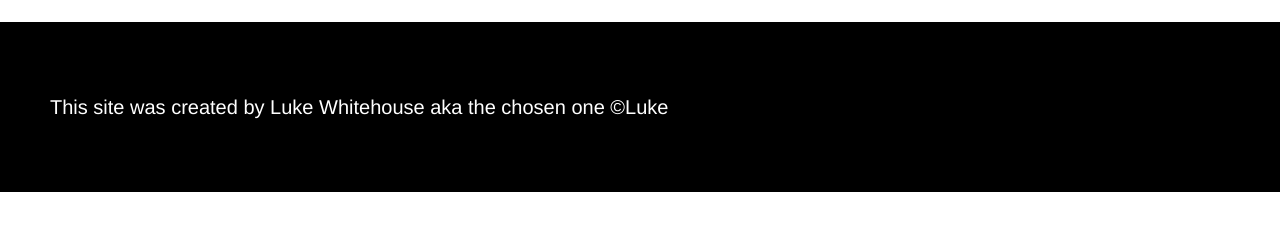
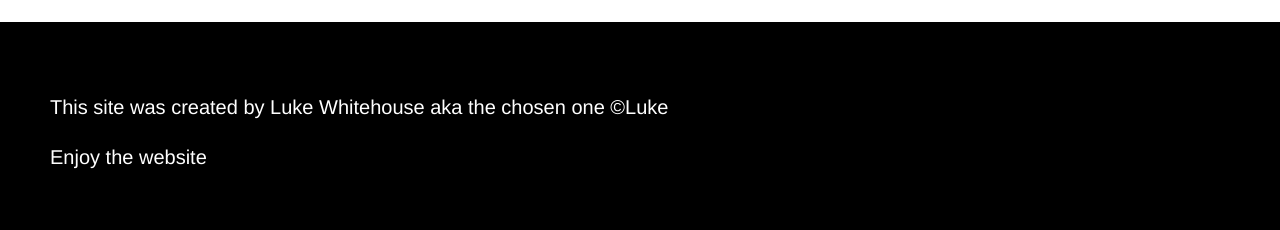
Before and after one commit to ootlet/cartoon-hero, a plain HTML site: page index.html in a window 1280 px wide. Shown: the part 1571-1801 px from the top of the page. Before the commit the page ends 1763 px from the top, so only its background shows below. Drawn offline with Linux system fonts and the light colour scheme.

Commit message:
added sentece to the footer

```diff
--- a/index.html
+++ b/index.html
@@ -34,10 +34,12 @@
 	</main>
 
 <!-- Footer element -->
+<!-- Notes -->
 
 <footer>
 	<p>This site was created by Luke Whitehouse aka the chosen one &copy;Luke
 	</p>
+	<p>Enjoy the website</p>
 </footer>
 
 </body>
```
